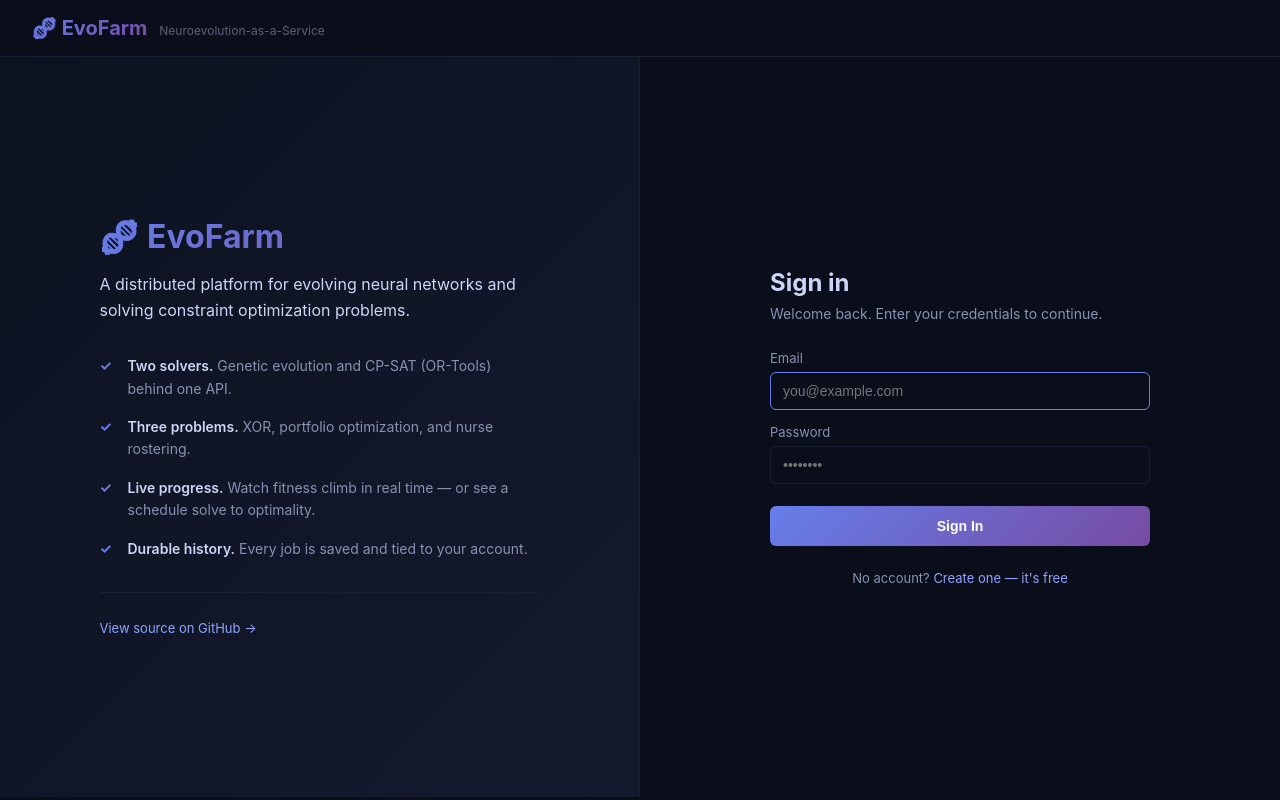
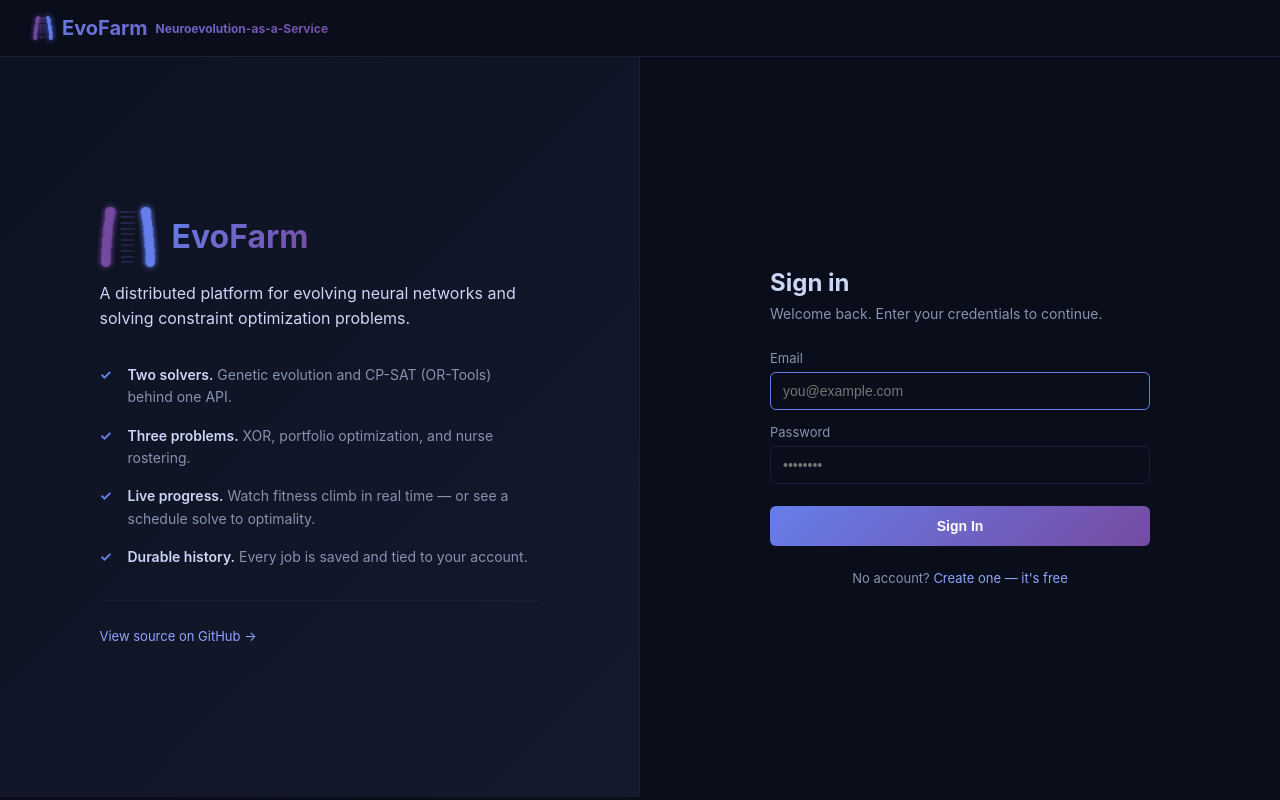
Before and after one commit to dipsah9/evofarm, a React (Create React App) app in the folder frontend/: page /login in a window 1280 px wide. Built offline with nearby package versions, Linux system fonts and the light colour scheme; no server answers.

Commit message:
animated DNA helix logo

```diff
--- a/frontend/src/App.css
+++ b/frontend/src/App.css
@@ -878,3 +878,20 @@ button:disabled {
 .auth-footer a:hover {
   text-decoration: underline;
 }
+
+.auth-hero-logo-wrap {
+  display: flex;
+  align-items: center;
+  gap: 16px;
+  margin-bottom: 16px;
+}
+
+.auth-hero-logo {
+  margin: 0; /* remove default h1 margin */
+}
+
+.app-logo {
+  display: inline-flex;
+  align-items: center;
+  gap: 8px;
+}
--- a/frontend/src/App.js
+++ b/frontend/src/App.js
@@ -7,6 +7,7 @@ import RegisterPage from './RegisterPage';
 import DashboardPage from './DashboardPage';
 import UserMenu from './UserMenu';
 import './App.css';
+import DnaLogo from './dnaLogo';
 
 function App() {
   return (
@@ -14,8 +15,12 @@ function App() {
       <div className="app-shell">
         <header className="app-header">
           <div className="app-header-left">
-            <span className="app-logo">🧬 EvoFarm</span>
+            <span className="app-logo">
+            <DnaLogo size={22} speed={16} />
+            <span>EvoFarm</span>
             <span className="app-tagline">Neuroevolution-as-a-Service</span>
+            </span>
+
           </div>
           <UserMenu />
         </header>
--- /dev/null
+++ b/frontend/src/DnaLogo.css
@@ -0,0 +1,99 @@
+.dna-logo {
+  position: relative;
+  width: var(--size);
+  height: var(--size);
+  display: flex;
+  flex-direction: column;
+  justify-content: space-between;
+  align-items: center;
+  animation: dna-rotate var(--speed) linear infinite;
+  transform-style: preserve-3d;
+  perspective: 400px;
+}
+
+.dna-rung {
+  position: relative;
+  width: 100%;
+  height: calc(var(--size) / var(--total));
+  display: flex;
+  align-items: center;
+  justify-content: center;
+  /* Each rung is offset in phase */
+  animation: dna-phase var(--speed) ease-in-out infinite;
+  animation-delay: calc(var(--i) * -0.15s);
+}
+
+.dna-node {
+  position: absolute;
+  width: calc(var(--size) * 0.18);
+  height: calc(var(--size) * 0.18);
+  border-radius: 50%;
+  top: 50%;
+  transform: translateY(-50%);
+}
+
+.dna-node-a {
+  background: var(--color-a);
+  box-shadow: 0 0 6px var(--color-a);
+  left: 0;
+  animation: dna-shift-a var(--speed) ease-in-out infinite;
+  animation-delay: calc(var(--i) * -0.15s);
+}
+
+.dna-node-b {
+  background: var(--color-b);
+  box-shadow: 0 0 6px var(--color-b);
+  right: 0;
+  animation: dna-shift-b var(--speed) ease-in-out infinite;
+  animation-delay: calc(var(--i) * -0.15s);
+}
+
+/* The bar connecting the two nodes */
+.dna-bar {
+  position: absolute;
+  height: 2px;
+  width: 60%;
+  background: linear-gradient(
+    90deg,
+    var(--color-a),
+    var(--color-b)
+  );
+  opacity: 0.5;
+  animation: dna-bar-pulse var(--speed) ease-in-out infinite;
+  animation-delay: calc(var(--i) * -0.15s);
+}
+
+/* ---------- Animations ---------- */
+
+/* Slight overall tilt so it doesn't look flat */
+@keyframes dna-rotate {
+  0%, 100% { transform: rotateY(0deg); }
+  50%      { transform: rotateY(20deg); }
+}
+
+/* The two nodes swap sides as the helix turns */
+@keyframes dna-shift-a {
+  0%, 100% { left: 0; }
+  50%      { left: calc(100% - calc(var(--size) * 0.18)); }
+}
+
+@keyframes dna-shift-b {
+  0%, 100% { right: 0; }
+  50%      { right: calc(100% - calc(var(--size) * 0.18)); }
+}
+
+/* The bar scales as the strands cross */
+@keyframes dna-bar-pulse {
+  0%, 100% { opacity: 0.6; transform: scaleX(1); }
+  50%      { opacity: 0.2; transform: scaleX(0.4); }
+}
+
+/* Accessibility */
+@media (prefers-reduced-motion: reduce) {
+  .dna-logo,
+  .dna-rung,
+  .dna-node,
+  .dna-bar {
+    animation: none !important;
+  }
+}
--- a/frontend/src/LoginPage.js
+++ b/frontend/src/LoginPage.js
@@ -1,6 +1,7 @@
 import React, { useState } from 'react';
 import { useNavigate, Link } from 'react-router-dom';
 import { useAuth } from './AuthContext';
+import DnaLogo from './dnaLogo';
 
 function LoginPage() {
   const [email, setEmail] = useState('');
@@ -30,7 +31,10 @@ function LoginPage() {
       {/* Left panel: what this is */}
       <div className="auth-hero">
         <div className="auth-hero-inner">
-          <h1 className="auth-hero-logo">🧬 EvoFarm</h1>
+          <div className="auth-hero-logo-wrap">
+            <DnaLogo size={56} speed={14} />
+            <h1 className="auth-hero-logo">EvoFarm</h1>
+            </div>
           <p className="auth-hero-tagline">
             A distributed platform for evolving neural networks and
             solving constraint optimization problems.
--- a/frontend/src/RegisterPage.js
+++ b/frontend/src/RegisterPage.js
@@ -1,6 +1,7 @@
 import React, { useState } from 'react';
 import { useNavigate, Link } from 'react-router-dom';
 import { useAuth } from './AuthContext';
+import DnaLogo from './dnaLogo';
 
 function RegisterPage() {
   const [email, setEmail] = useState('');
@@ -36,7 +37,10 @@ function RegisterPage() {
     <div className="auth-layout">
       <div className="auth-hero">
         <div className="auth-hero-inner">
-          <h1 className="auth-hero-logo">🧬 EvoFarm</h1>
+         <div className="auth-hero-logo-wrap">
+        <DnaLogo size={56} speed={14} />
+        <h1 className="auth-hero-logo">EvoFarm</h1>
+        </div>
           <p className="auth-hero-tagline">
             Create an account to submit neuroevolution and constraint
             optimization jobs — and watch them solve in real time.
--- /dev/null
+++ b/frontend/src/dnaLogo.js
@@ -0,0 +1,51 @@
+import React from 'react';
+import './DnaLogo.css';
+
+/**
+ * A rotating DNA double helix.
+ *
+ * Props:
+ *   size      — pixel size (width and height)
+ *   speed     — animation duration in seconds
+ *   colorA    — first strand color
+ *   colorB    — second strand color
+ *   rungs     — number of base pairs (default 10)
+ */
+function DnaLogo({
+  size = 48,
+  speed = 12,
+  colorA = '#667eea',
+  colorB = '#764ba2',
+  rungs = 10,
+}) {
+  const strands = Array.from({ length: rungs });
+
+  return (
+    <div
+      className="dna-logo"
+      style={{
+        '--size': `${size}px`,
+        '--speed': `${speed}s`,
+        '--color-a': colorA,
+        '--color-b': colorB,
+      }}
+    >
+      {strands.map((_, i) => (
+        <div
+          key={i}
+          className="dna-rung"
+          style={{
+            '--i': i,
+            '--total': rungs,
+          }}
+        >
+          <span className="dna-node dna-node-a" />
+          <span className="dna-bar" />
+          <span className="dna-node dna-node-b" />
+        </div>
+      ))}
+    </div>
+  );
+}
+
+export default DnaLogo;
```
